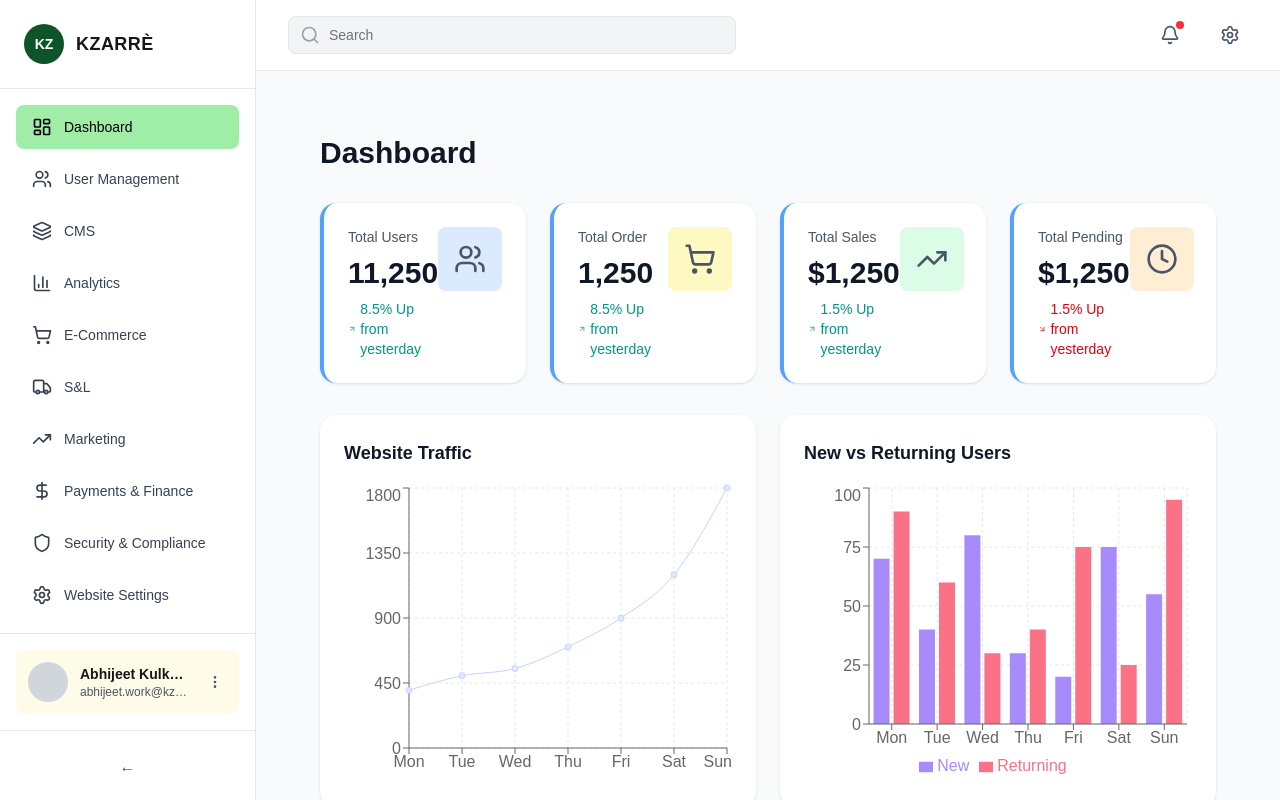
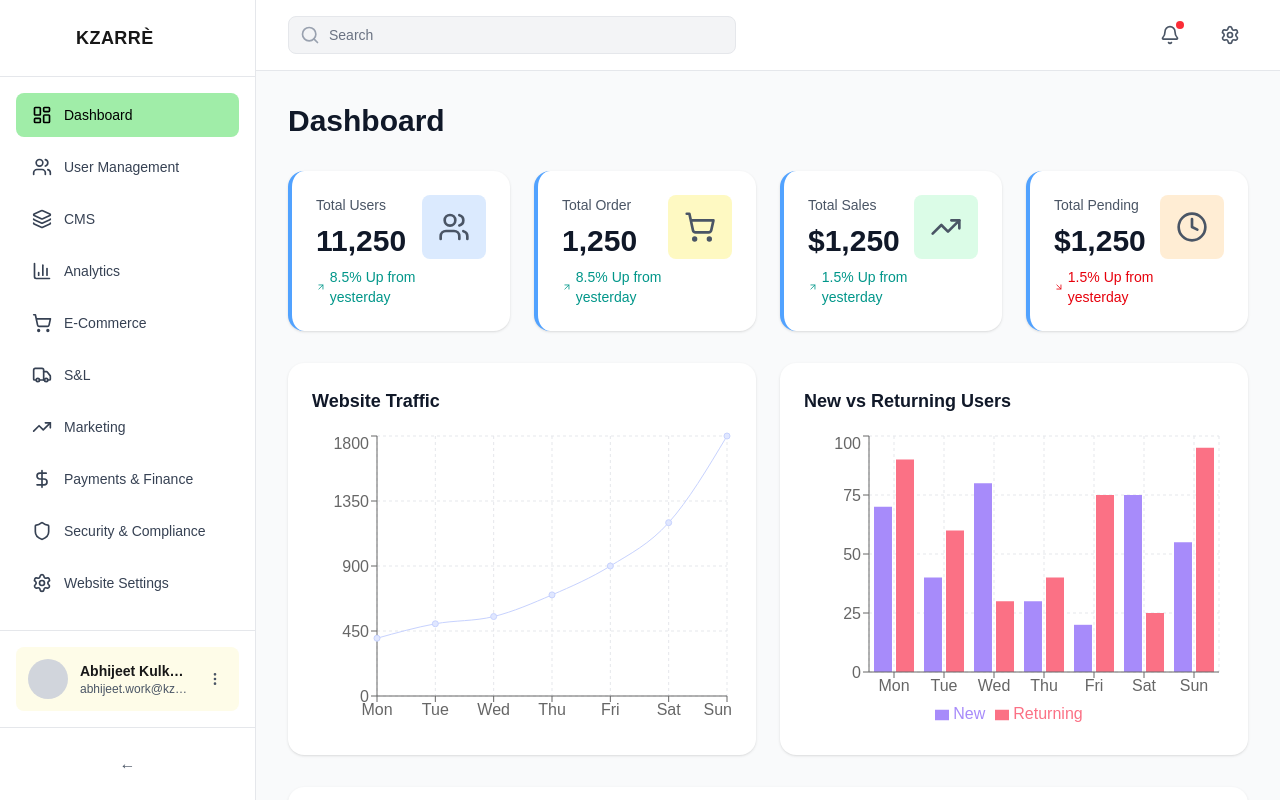
Before and after one commit to Abhik011/Kzarre, a Next.js app: page /dashboard in a window 1280 px wide. Built offline with nearby package versions, Linux system fonts and the light colour scheme.

Commit message:
layout issue sloved

```diff
--- a/Components/layout/Sidebar.jsx
+++ b/Components/layout/Sidebar.jsx
@@ -40,7 +40,7 @@ export default function Sidebar() {
       {/* Logo Section */}
       <div className="p-6 border-b border-gray-200">
         <div className="flex items-center gap-3">
-          <div className="w-10 h-10 bg-green-900 rounded-full flex items-center justify-center">
+          <div className="w-10 h-0 bg-green-900 rounded-full flex items-center justify-center">
             <span className="text-white font-bold text-sm">KZ</span>
           </div>
           {isOpen && <span className="font-semibold text-lg tracking-wide">KZARRÈ</span>}
--- a/app/dashboard/layout.jsx
+++ b/app/dashboard/layout.jsx
@@ -1,4 +1,4 @@
-import Layout from '@/components/layout/Layout';
+import Layout from '@/components/layout/Layout.jsx';
 
 export default function DashboardLayout({ children }) {
   return <Layout>{children}</Layout>;
--- a/app/dashboard/page.jsx
+++ b/app/dashboard/page.jsx
@@ -84,7 +84,7 @@ const StatCard = ({ title, value, change, icon: Icon, isPositive, bgColor }) =>
 
 export default function Dashboard() {
   return (
-    <div className="p-8 bg-gray-50 min-h-screen">
+    <div className="bg-gray-50 min-h-screen">
       {/* Header */}
       <div className="mb-8">
         <h1 className="text-3xl font-bold text-gray-900">Dashboard</h1>
```
